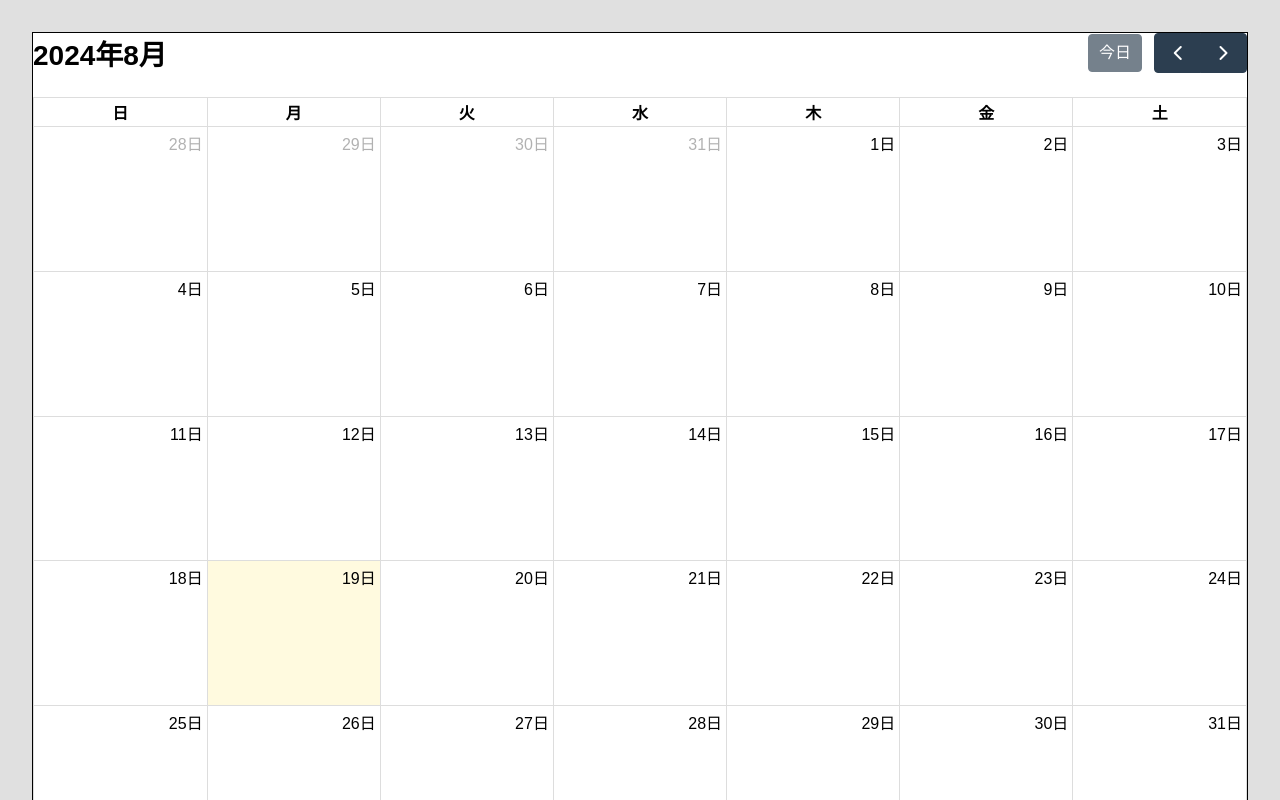
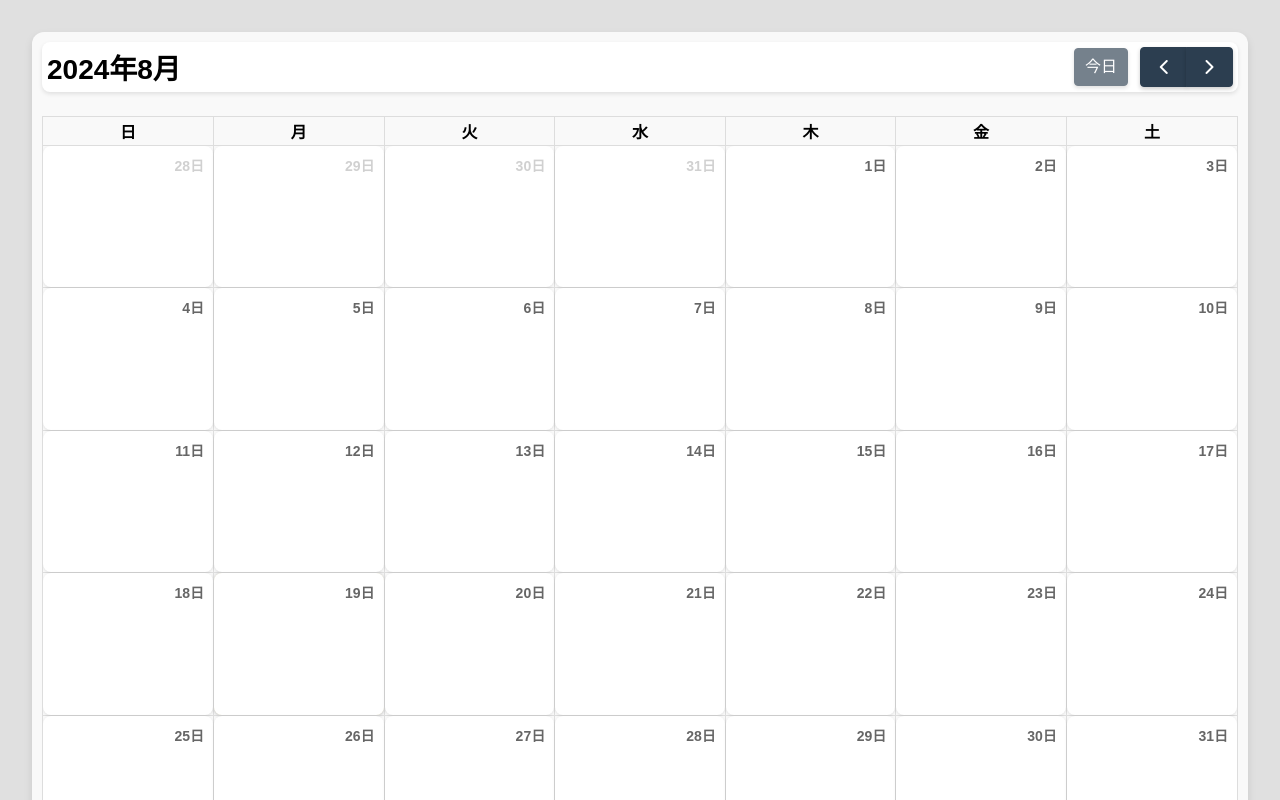
Before and after one commit to koki-kato/todo_frontend, a React (Vite) app: page / in a window 1280 px wide. Shown: the top 800 px of the page. Built offline with nearby package versions, Linux system fonts and the light colour scheme; no server answers.

Commit message:
fix/カレンダーのUI変更

```diff
--- a/src/Calendar.tsx
+++ b/src/Calendar.tsx
@@ -40,7 +40,7 @@ const Calendar: React.FC = () => {
       title: todo.content,
       date: todo.output_date,
       id: todo.id.toString(),
-      color: todo.completed ? 'green' : '',
+      color: todo.completed ? '#ADFF2F' : '',
     }));
 
   const handleEventDrop = (info: any) => {
--- /dev/null
+++ b/src/carender.css
@@ -0,0 +1,90 @@
+/* カレンダー全体のスタイル */
+.fc {
+  background-color: #f9f9f9; /* 柔らかいグレーの背景色 */
+  border-radius: 12px; /* 角を丸くして、アプリっぽく */
+  box-shadow: 0 4px 8px rgba(0, 0, 0, 0.1); /* 柔らかいシャドウ */
+  padding: 10px; /* 内側に余白を追加 */
+  width: 100%;
+}
+
+/* カレンダーのヘッダー（ナビゲーション部分）のスタイル */
+.fc-toolbar {
+  background-color: #fff;
+  border-radius: 8px;
+  margin-bottom: 10px;
+  padding: 5px;
+  box-shadow: 0 2px 4px rgba(0, 0, 0, 0.1);
+}
+
+/* 日付のセルのスタイル */
+.fc-daygrid-day-frame {
+  background-color: #fff;
+  border-radius: 8px;
+  max-height: 140px;
+  height: 140px;
+  overflow-y: auto;
+  overflow-x: hidden;
+  position: relative;
+  white-space: nowrap;
+  box-shadow: 0 1px 3px rgba(0, 0, 0, 0.1);
+  padding: 5px;
+  transition: background-color 0.3s ease;
+}
+
+.fc-daygrid-day-frame:hover {
+  background-color: #f0f8ff; /* マウスオーバー時に淡いブルーに */
+}
+
+/* イベントのスタイル */
+.fc-event {
+  background-color: #ffecb3; /* 明るい黄色の背景 */
+  color: #333; /* 文字色を濃いグレーに */
+  border-radius: 5px;
+  padding: 3px 5px;
+  font-size: 12px;
+  white-space: nowrap;
+  overflow: hidden;
+  text-overflow: ellipsis;
+  box-shadow: 0 1px 3px rgba(0, 0, 0, 0.2);
+}
+
+.fc-h-event .fc-event-title {
+  font-size: 12px;
+  font-weight: 500;
+  max-width: 100%;
+  overflow: hidden;
+  right: 0px;
+  vertical-align: top;
+  color: #333; /* 文字色を濃いグレーに */
+}
+
+/* 今日の日付セルのスタイル */
+.fc-day-today {
+  background-color: #ffe4e1; /* ピンク色で強調 */
+  border-radius: 8px;
+  box-shadow: 0 0 5px rgba(0, 0, 0, 0.2);
+}
+
+/* 日付番号のスタイル */
+.fc .fc-daygrid-day-number {
+  color: #666; /* 日付番号の色をグレーに */
+  font-size: 14px;
+  font-weight: bold;
+  margin-bottom: 5px;
+}
+
+/* ボタンのスタイル */
+.fc-button {
+  background-color: #ffcc80; /* オレンジ色のボタン */
+  border: none;
+  border-radius: 5px;
+  color: #fff;
+  font-weight: bold;
+  padding: 5px 10px;
+  box-shadow: 0 2px 4px rgba(0, 0, 0, 0.2);
+  transition: background-color 0.3s ease;
+}
+
+.fc-button:hover {
+  background-color: #ffa726; /* マウスオーバー時に少し濃いオレンジに */
+}
--- a/src/index.css
+++ b/src/index.css
@@ -145,39 +145,6 @@ li input[type='checkbox'] {
   cursor: grab;
 }
 
-/* カレンダーのスタイル */
-.fc {
-  background-color: white; /* 背景色を白に */
-  border: 1px solid black; /* 黒い枠線を追加 */
-  width: 100%; /* 幅を100%に設定 */
-}
-
-.fc-h-event .fc-event-title {
-  display: inline-block;
-  left: 0px;
-  font-size: 11px;
-  font-weight: 500;
-  max-width: 100%;
-  overflow: hidden;
-  right: 0px;
-  vertical-align: top;
-}
-
-.fc .fc-daygrid-day-frame {
-  max-height: 140px;
-  height: 140px;
-  overflow-y: auto;
-  overflow-x: hidden;
-  position: relative;
-  white-space: nowrap; /* イベントが折り返されないようにする */
-}
-
-.fc-event {
-  white-space: nowrap;
-  overflow: hidden;
-  text-overflow: ellipsis;
-}
-
 /* モーダルの全体のスタイルを調整 */
 .custom-modal {
   width: 50%; /* モーダルの幅を調整 */
@@ -191,14 +158,6 @@ li input[type='checkbox'] {
   box-shadow: 0 0 10px rgba(0, 0, 0, 0.1);
 }
 
-/* カレンダーのサイズを調整 */
-.custom-calendar {
-  width: 100%; /* カレンダーの幅をモーダルに合わせる */
-  height: auto; /* 自動調整 */
-  max-height: 300px; /* カレンダーの高さを設定 */
-  overflow-y: auto; /* カレンダーにスクロールを追加 */
-}
-
 .actions-container {
   display: flex;
   justify-content: space-between; /* 要素を左右に配置 */
--- a/src/main.tsx
+++ b/src/main.tsx
@@ -1,6 +1,7 @@
 import ReactDOM from 'react-dom/client';
 import App from './App';
 import './index.css';
+import './carender.css';
 
 ReactDOM.createRoot(document.getElementById('root')!).render(
   <App />
```
